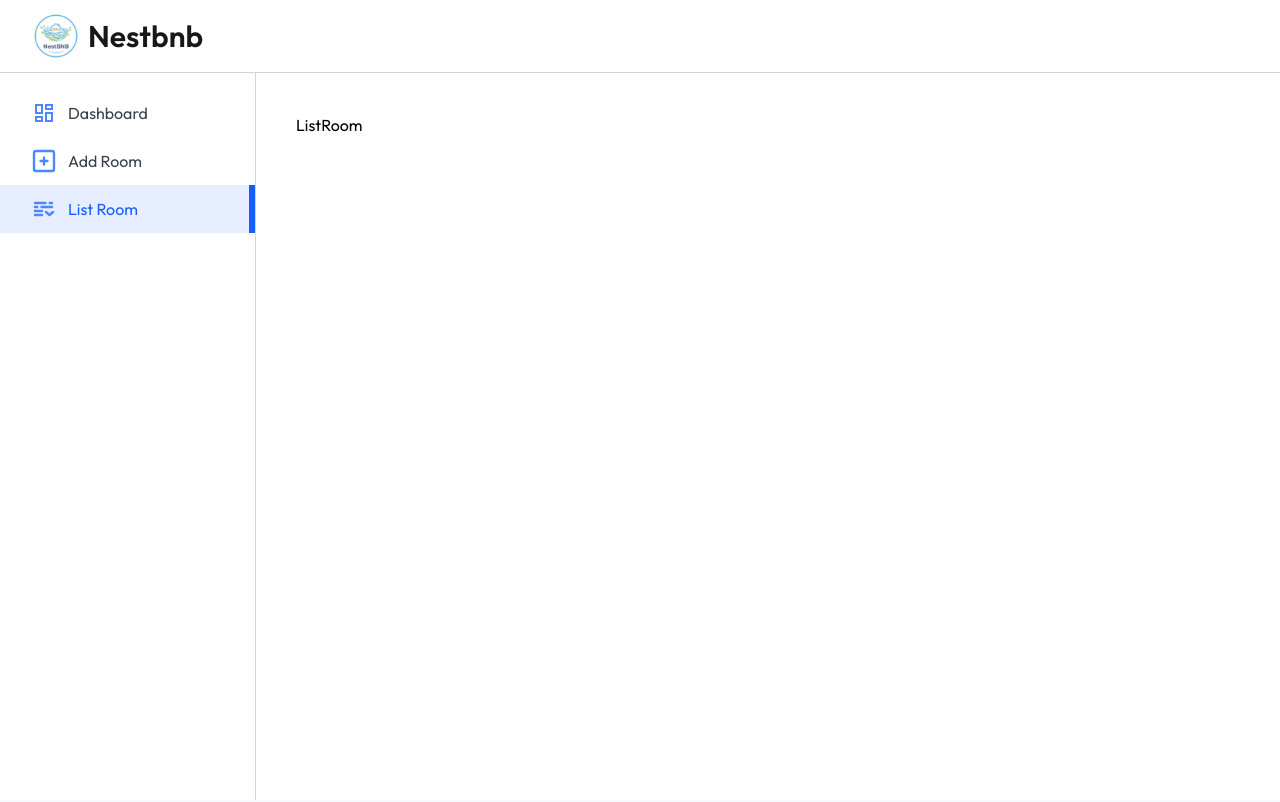
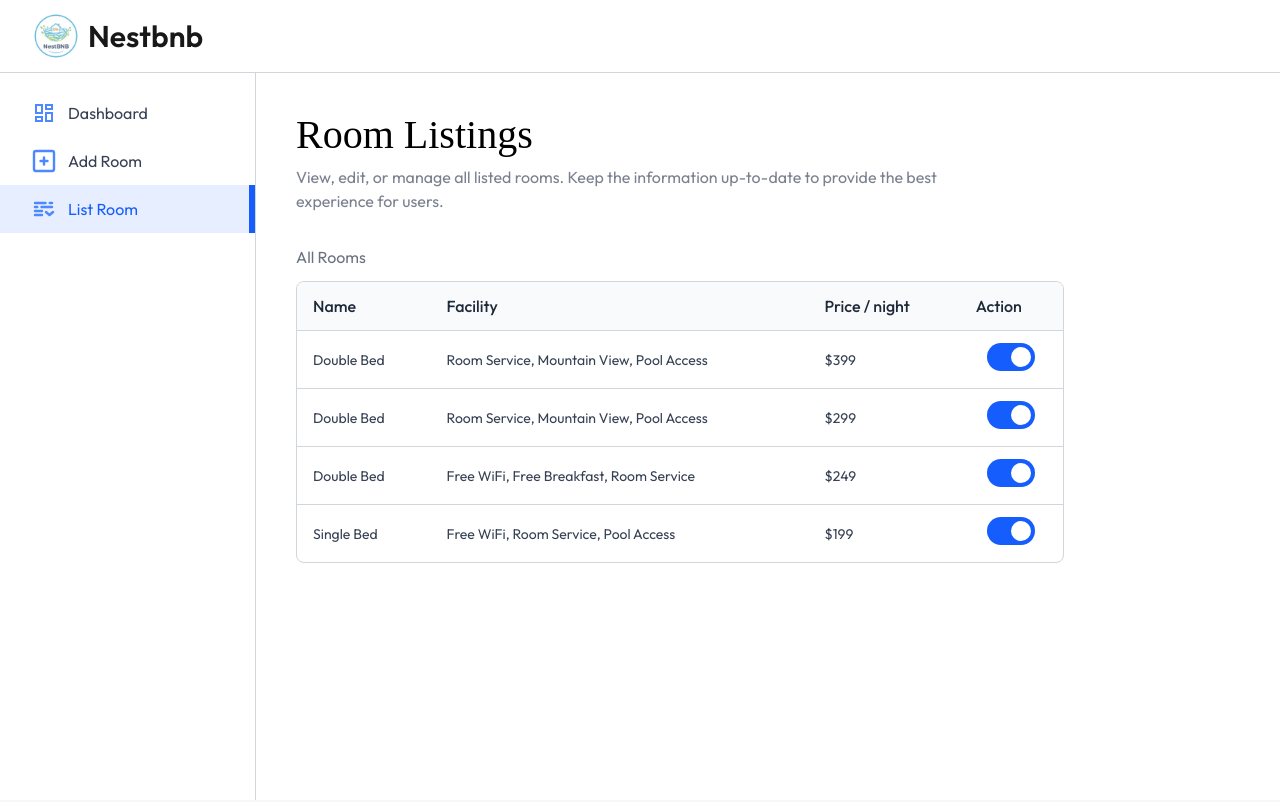
Before and after one commit to arjuncodes05/nestbnb-yt, a React (Vite) app in the folder client/: page /owner/list-room in a window 1280 px wide. Shown: the top 802 px of the page. Built offline with nearby package versions, Linux system fonts and the light colour scheme; no server answers; a web font is replaced by a local one.

Commit message:
Create Hotel Owner- List Room page UI

```diff
--- a/client/src/pages/hotelOwner/AddRoom.jsx
+++ b/client/src/pages/hotelOwner/AddRoom.jsx
@@ -53,7 +53,7 @@
           </select>
         </div>
         <div>
-          <p className="mt-4 text-gray-8--">Price <span className="text-sm">/night</span></p>
+          <p className="mt-4 text-gray-800">Price <span className="text-sm">/night</span></p>
           <input type="number" placeholder="0" className="border border-gray-300 mt-1 rounded p-2 w-24" value={inputs.pricePerNight} onChange={(e) => setInputs({...inputs, pricePerNight: e.target.value})} />
         </div>
       </div>
@@ -63,7 +63,7 @@
         {
           Object.keys(inputs.amenities).map((amenity, index) => (
             <div key={index}>
-              <input type="checkbox" id={`amenities${index+1}`} checked={inputs.amenities [amenity]} onChange={(e) => setInputs({...inputs, amenities: {...inputs.amenities, [amenity]: !inputs.amenities[amenity] }})} />
+              <input type="checkbox" id={`amenities${index+1}`} checked={inputs.amenities[amenity]} onChange={(e) => setInputs({...inputs, amenities: {...inputs.amenities, [amenity]: !inputs.amenities[amenity] }})} />
               <label htmlFor={`amenities${index+1}`}> {amenity}</label>
             </div>
           ))
--- a/client/src/pages/hotelOwner/Dashboard.jsx
+++ b/client/src/pages/hotelOwner/Dashboard.jsx
@@ -44,7 +44,7 @@
                 <th className="py-3 px-4 text-gray-800 font-medium">User Name</th>
                 <th className="py-3 px-4 text-gray-800 font-medium max-sm:hidden">Room Name</th>
                 <th className="py-3 px-4 text-gray-800 font-medium text-center">Total Amount</th>
-                <th className="py-3 px-4 text-gray-800 font-medium ">Payment Status</th>
+                <th className="py-3 px-4 text-gray-800 font-medium text-center">Payment Status</th>
               </tr>
             </thead>
 
--- a/client/src/pages/hotelOwner/ListRoom.jsx
+++ b/client/src/pages/hotelOwner/ListRoom.jsx
@@ -1,8 +1,59 @@
-import React from 'react'
+import { useState } from 'react'
+import {roomsDummyData} from "../../assets/assets"
+import Title from "../../components/Title.jsx"
 
 const ListRoom = () => {
+
+  const [rooms, setRooms] = useState(roomsDummyData);
+  console.log(roomsDummyData);
+
+  const title = "Room Listings";
+  const subtitle = "View, edit, or manage all listed rooms. Keep the information up-to-date to provide the best experience for users."
+
   return (
-    <div>ListRoom</div>
+    <div>
+      <Title title={title} subtitle={subtitle} align="left" />
+
+      <p className='text-gray-500 mt-8'>All Rooms</p>
+      <div className="w-full max-w-3xl text-left border border-gray-300 rounded-lg max-h-80 overflow-y-scroll mt-3 ">
+          <table className="w-full">
+            <thead className="bg-gray-50">
+              <tr>
+                <th className="py-3 px-4 text-gray-800 font-medium">Name</th>
+                <th className="py-3 px-4 text-gray-800 font-medium max-sm:hidden">Facility</th>
+                <th className="py-3 px-4 text-gray-800 font-medium ">Price / night</th>
+                <th className="py-3 px-4 text-gray-800 font-medium ">Action</th>
+              </tr>
+            </thead>
+
+            <tbody className='text-sm'>
+              {
+                rooms.map((item, index) => (
+                  <tr key={index}>
+                    <td className='py-3 px-4 text-gray-700 border-t border-gray-300'>
+                      {item.roomType}
+                    </td>
+                    <td className='py-3 px-4 text-gray-700 border-t border-gray-300 max-sm:hidden'>
+                      {item.amenities.join(', ')}
+                    </td>
+                    <td className='py-3 px-4 text-gray-700 border-t border-gray-300'>
+                      ${item.pricePerNight}
+                    </td>
+                    <td className='py-3 px-4 border-gray-300 border-t text-sm text-red-500 text-center'>
+                      <label className='relative inline-flex items-center cursor-pointer text-gray-900 gap-3'>
+                        <input type="checkbox" className='sr-only peer' checked={item.isAvailable} />
+                        <div className='w-12 h-7 bg-slate-300 rounded-full peer peer-checked:bg-blue-600 transition-colors duration-200'>
+                        </div>
+                        <span className="dot absolute left-1 top-1 w-5 h-5 bg-white rounded-full transition-transform duration-200 ease-in-out peer-checked:translate-x-5"></span>
+                      </label>
+                    </td>
+                  </tr>
+                ))
+              }
+            </tbody>
+          </table>
+      </div>
+    </div>
   )
 }
 
```
